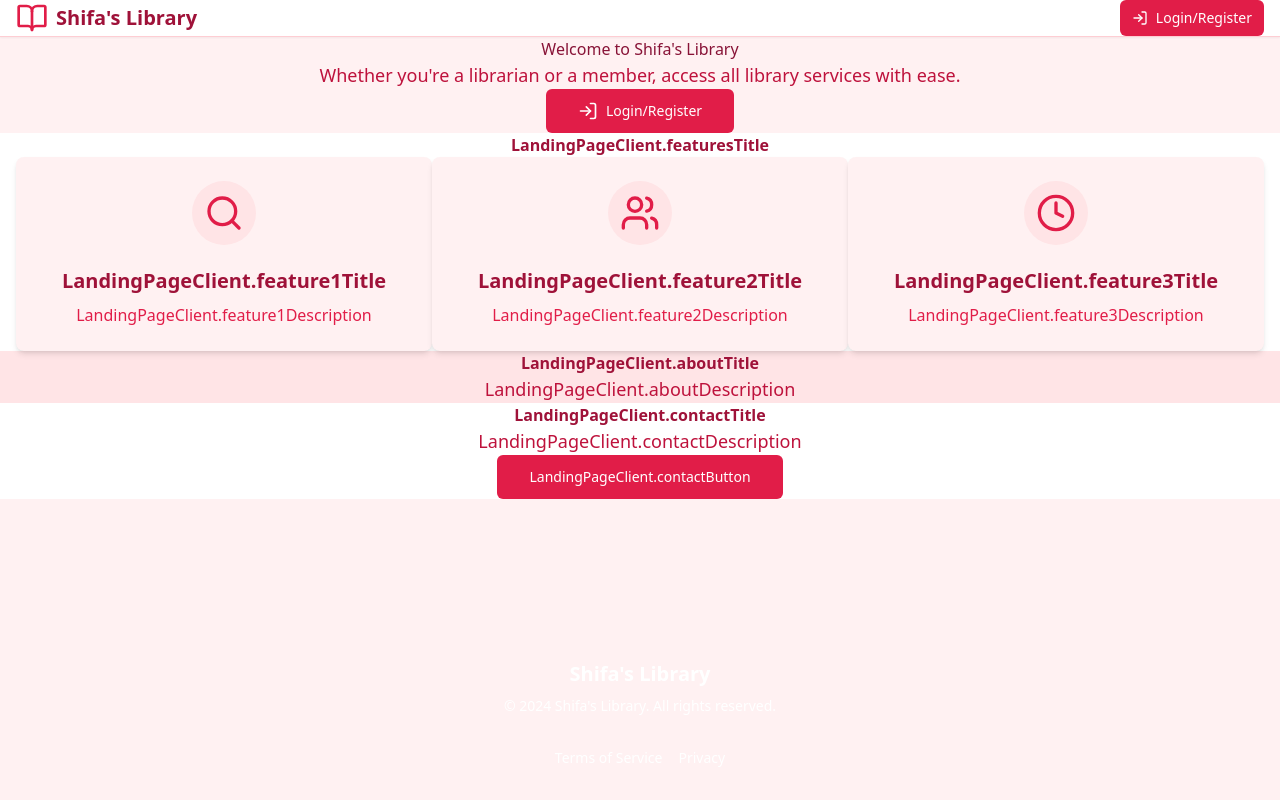
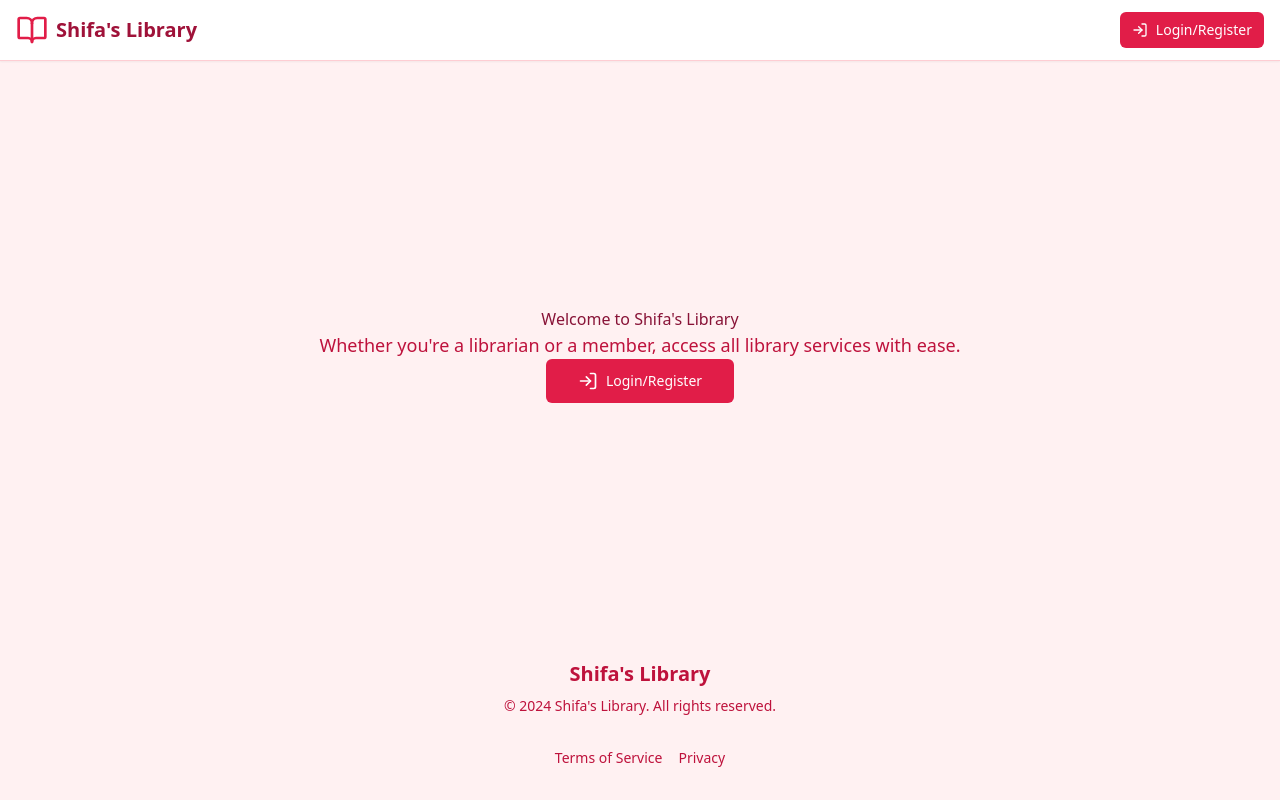
Before and after one commit to Shafana-shafi/NEXTJS-libraryManagement, a Next.js app: page /en in a window 1280 px wide. Built offline with nearby package versions, Linux system fonts and the light colour scheme.

Commit message:
Made UI changes for home screen

```diff
--- a/allTables/homePage.tsx
+++ b/allTables/homePage.tsx
@@ -10,7 +10,7 @@ export default function LandingPageClient() {
   return (
     <div className="flex flex-col min-h-screen bg-rose-50 text-rose-900">
       {/* Header */}
-      <header className="px-4 lg:px-6 h-20 flex items-center justify-between border-b border-rose-200 bg-white shadow-sm">
+      <header className="px-4 lg:px-6 py-3 h-20 flex items-center justify-between border-b border-rose-200 bg-white shadow-sm mb-5">
         <Link className="flex items-center space-x-2 text-rose-800" href="/">
           <BookOpen className="h-8 w-8 text-rose-600" />
           <span className="ml-2 text-xl font-bold">{t("libraryName")}</span>
@@ -47,13 +47,13 @@ export default function LandingPageClient() {
       </header>
 
       {/* Main Section */}
-      <main className="flex-1">
+      <main className="flex justify-center items-center flex-grow">
         <section className="relative flex items-center justify-center py-24 lg:py-32 bg-gradient-to-b from-rose-100 to-rose-50">
           <div className="text-center space-y-8 px-4">
             <h1 className="text-4xl font-extrabold leading-tight sm:text-5xl lg:text-6xl text-rose-900">
               {t("welcome")}
             </h1>
-            <p className="max-w-2xl mx-auto text-lg sm:text-xl text-rose-700">
+            <p className="max-w-2xl mx-auto text-lg sm:text-xl text-rose-700 p-5">
               {t("description")}
             </p>
             <div className="flex justify-center space-x-4">
@@ -69,68 +69,10 @@ export default function LandingPageClient() {
             </div>
           </div>
         </section>
-
-        {/* Features Section */}
-        <section id="features" className="py-16 bg-white">
-          <div className="container mx-auto px-4">
-            <h2 className="text-3xl font-bold text-center mb-12 text-rose-800">
-              {t("featuresTitle")}
-            </h2>
-            <div className="grid md:grid-cols-3 gap-8">
-              <FeatureCard
-                icon={<Search className="h-10 w-10 text-rose-600" />}
-                title={t("feature1Title")}
-                description={t("feature1Description")}
-              />
-              <FeatureCard
-                icon={<Users className="h-10 w-10 text-rose-600" />}
-                title={t("feature2Title")}
-                description={t("feature2Description")}
-              />
-              <FeatureCard
-                icon={<Clock className="h-10 w-10 text-rose-600" />}
-                title={t("feature3Title")}
-                description={t("feature3Description")}
-              />
-            </div>
-          </div>
-        </section>
-
-        {/* About Section */}
-        <section id="about" className="py-16 bg-rose-100">
-          <div className="container mx-auto px-4">
-            <h2 className="text-3xl font-bold text-center mb-8 text-rose-800">
-              {t("aboutTitle")}
-            </h2>
-            <p className="text-lg text-center max-w-3xl mx-auto text-rose-700">
-              {t("aboutDescription")}
-            </p>
-          </div>
-        </section>
-
-        {/* Contact Section */}
-        <section id="contact" className="py-16 bg-white">
-          <div className="container mx-auto px-4">
-            <h2 className="text-3xl font-bold text-center mb-8 text-rose-800">
-              {t("contactTitle")}
-            </h2>
-            <p className="text-lg text-center max-w-3xl mx-auto mb-8 text-rose-700">
-              {t("contactDescription")}
-            </p>
-            <div className="flex justify-center">
-              <Button
-                size="lg"
-                className="bg-rose-600 hover:bg-rose-700 text-white"
-              >
-                {t("contactButton")}
-              </Button>
-            </div>
-          </div>
-        </section>
       </main>
 
       {/* Footer */}
-      <footer className="bg-rose-800 py-8 px-4 md:px-6 text-white">
+      <footer className="bg-rose-800 py-8 px-4 md:px-6 text-rose-700">
         <div className="container mx-auto flex flex-col md:flex-row items-center justify-between text-center md:text-left">
           <div className="mb-4 md:mb-0">
             <h3 className="text-xl font-bold mb-2">{t("libraryName")}</h3>
@@ -163,15 +105,3 @@ interface FeatureCardProps {
   title: string;
   description: string;
 }
-
-function FeatureCard({ icon, title, description }: FeatureCardProps) {
-  return (
-    <div className="bg-rose-50 p-6 rounded-lg shadow-md text-center">
-      <div className="inline-block p-3 bg-rose-100 rounded-full mb-4">
-        {icon}
-      </div>
-      <h3 className="text-xl font-semibold mb-2 text-rose-800">{title}</h3>
-      <p className="text-rose-600">{description}</p>
-    </div>
-  );
-}
```
Also changed, not shown: allTables/bookTable.tsx (+29 -13 lines), app/[locale]/profile/page.tsx (added).
